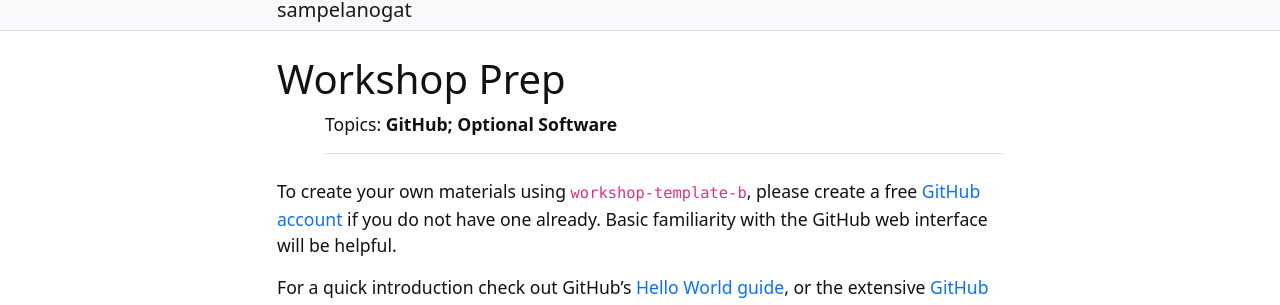
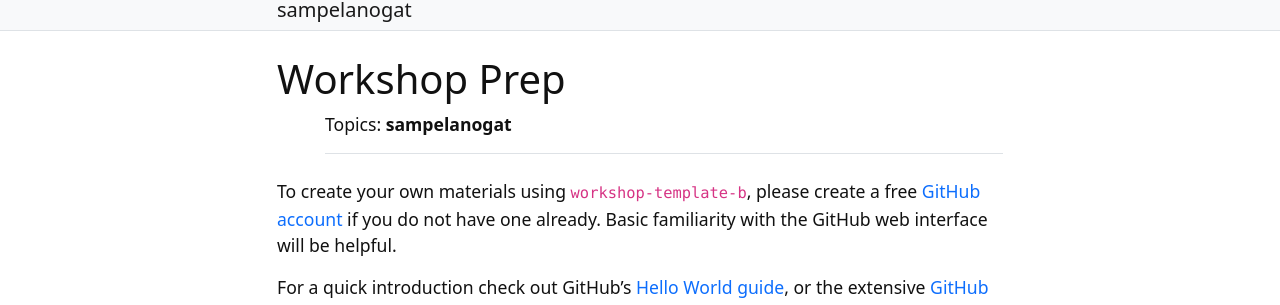
Before and after one commit to DickTurpin-highwayman/lost-isotopes, a Jekyll site: the page built from content/0-prep.md, in a window 1280 px wide and 900 px high. Shown: the part 122-427 px from the top of the window. Built offline with Jekyll 4.4.1, drawn with Linux system fonts in a browser that asks for light colours.

Commit message:
Update 0-prep.md

```diff
--- a/content/0-prep.md
+++ b/content/0-prep.md
@@ -1,7 +1,7 @@
 ---
 title: Workshop Prep
 nav: Prep
-topics: GitHub; Optional Software
+topics: sampelanogat
 ---
 
 To create your own materials using `workshop-template-b`, please create a free [GitHub account](https://github.com/join) if you do not have one already.
```
